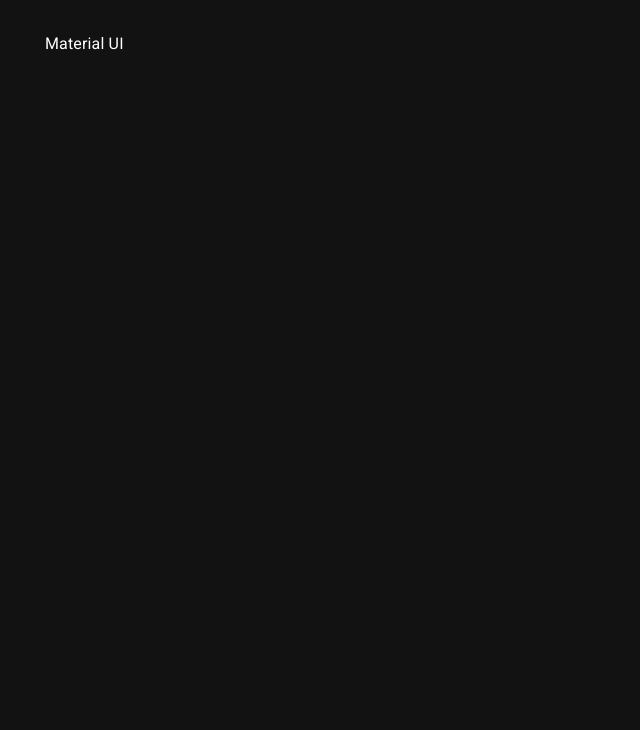
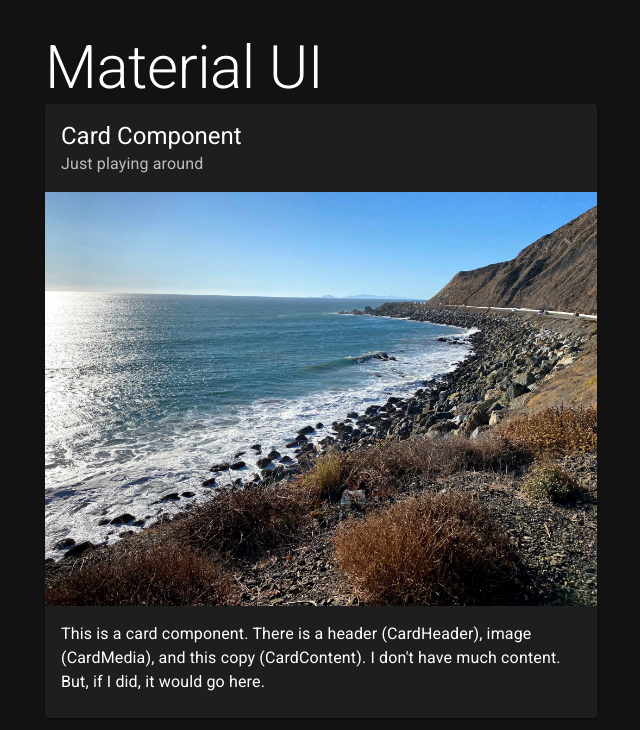
Before and after one commit to KearneyTech/webapp-react-template, a React (Create React App) app: page /mui in a window 1280 px wide. Shown: the top 730 px of the page, without its empty margins (319-959 px from the left). Built offline with nearby package versions, Linux system fonts and the light colour scheme.

Commit message:
MaterialUI added card component with content.

```diff
--- a/src/components/MaterialUI.tsx
+++ b/src/components/MaterialUI.tsx
@@ -1,5 +1,28 @@
+import { Card, CardContent, CardHeader, CardMedia, Typography } from '@mui/material';
 import React from 'react';
 
 export default function MaterialUI() {
-    return <div>Material UI</div>;
+    return (
+        <>
+            <Typography variant='h2'>Material UI</Typography>
+            <Card>
+                <CardHeader
+                    title="Card Component"
+                    subheader="Just playing around"
+                />
+                <CardMedia
+                    component="img"
+                    height='90'
+                    image='/images/pch.jpeg'
+                    alt='Image alt tag'
+                    />
+                <CardContent>
+                    <Typography>
+                        This is a card component. There is a header (CardHeader), image (CardMedia), and this copy (CardContent). I don't have much content.
+                        But, if I did, it would go here.
+                    </Typography>
+                </CardContent>
+            </Card>
+        </>
+    );
 }
```
Also changed, not shown: public/images/pch.jpeg (added).
